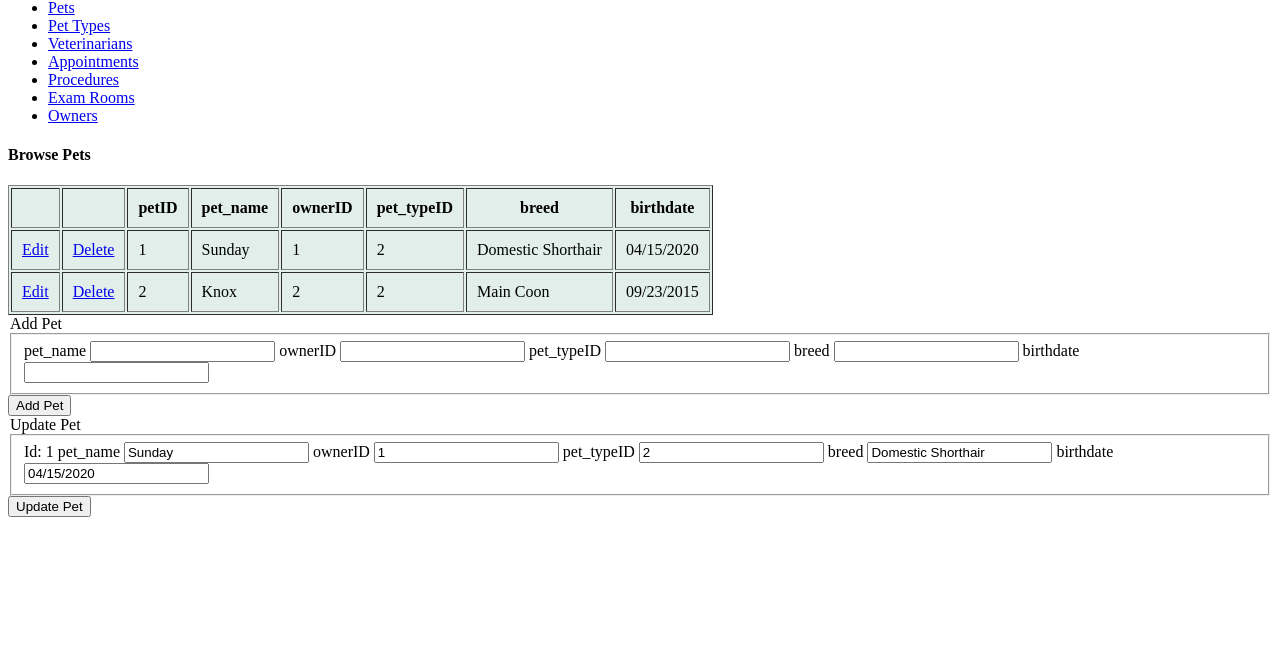
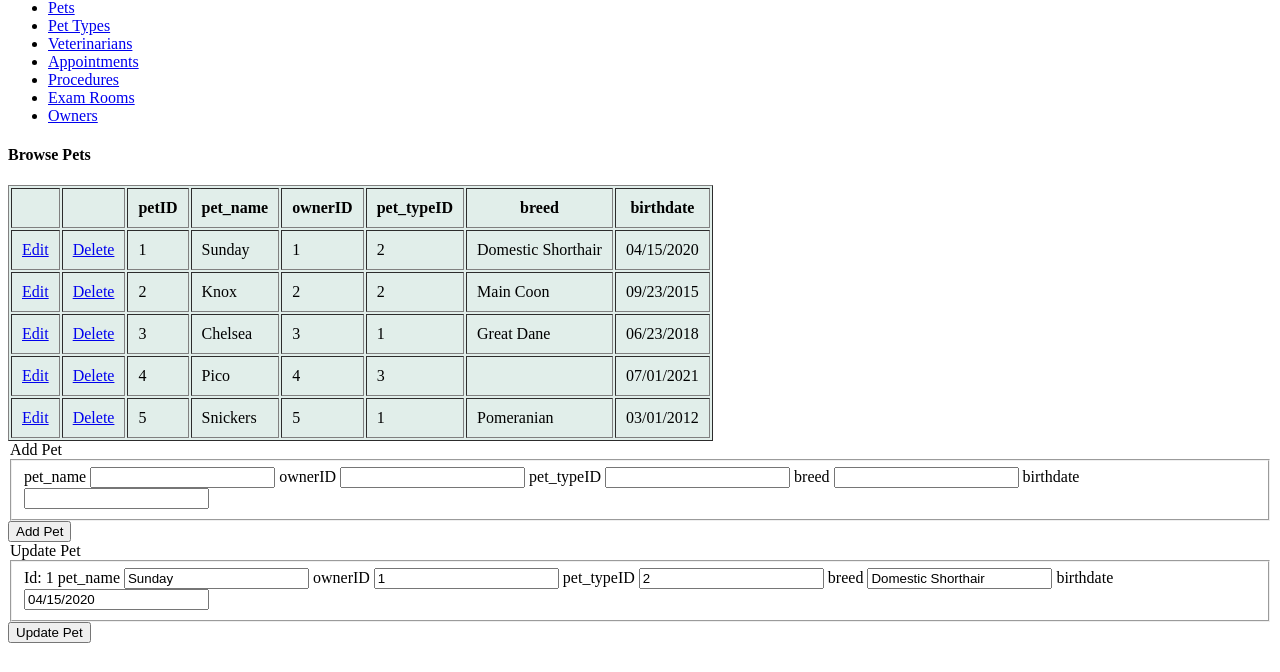
Before and after one commit to BeckyLashua/hichua, a plain HTML site: page pets.html in a window 1280 px wide. Shown: the part 128-800 px from the top of the page. Drawn offline with Linux system fonts and the light colour scheme.

Commit message:
Manually populated table with more data

```diff
--- a/pets.html
+++ b/pets.html
@@ -54,6 +54,36 @@
             <td>Main Coon</td>
             <td>09/23/2015</td>
           </tr>
+          <tr>
+            <td><a href="#">Edit</a></td>
+            <td><a href="#">Delete</a></td>
+            <td>3</td>
+            <td>Chelsea</td>
+            <td>3</td>
+            <td>1</td>
+            <td>Great Dane</td>
+            <td>06/23/2018</td>
+          </tr>
+          <tr>
+            <td><a href="#">Edit</a></td>
+            <td><a href="#">Delete</a></td>
+            <td>4</td>
+            <td>Pico</td>
+            <td>4</td>
+            <td>3</td>
+            <td></td>
+            <td>07/01/2021</td>
+          </tr>
+          <tr>
+            <td><a href="#">Edit</a></td>
+            <td><a href="#">Delete</a></td>
+            <td>5</td>
+            <td>Snickers</td>
+            <td>5</td>
+            <td>1</td>
+            <td>Pomeranian</td>
+            <td>03/01/2012</td>
+          </tr>
         </tbody>
       </table>
     </div>
```
